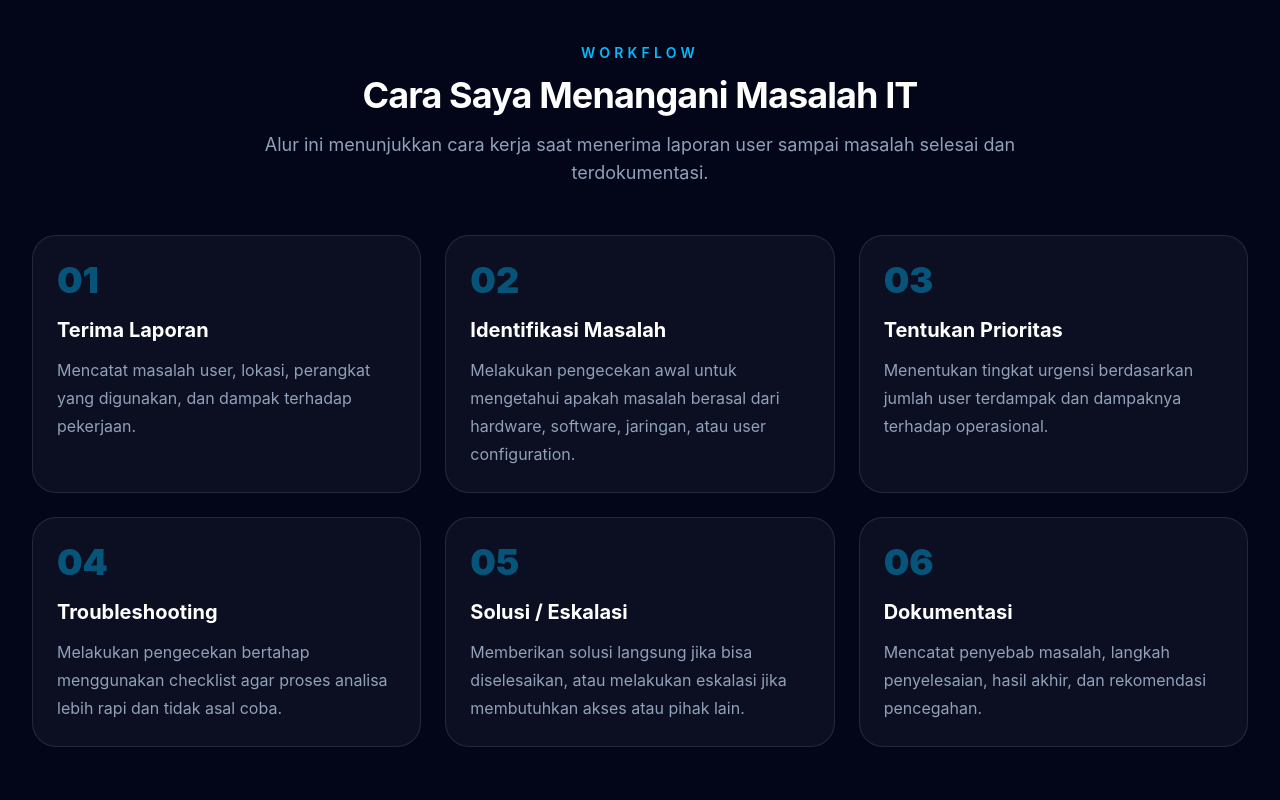
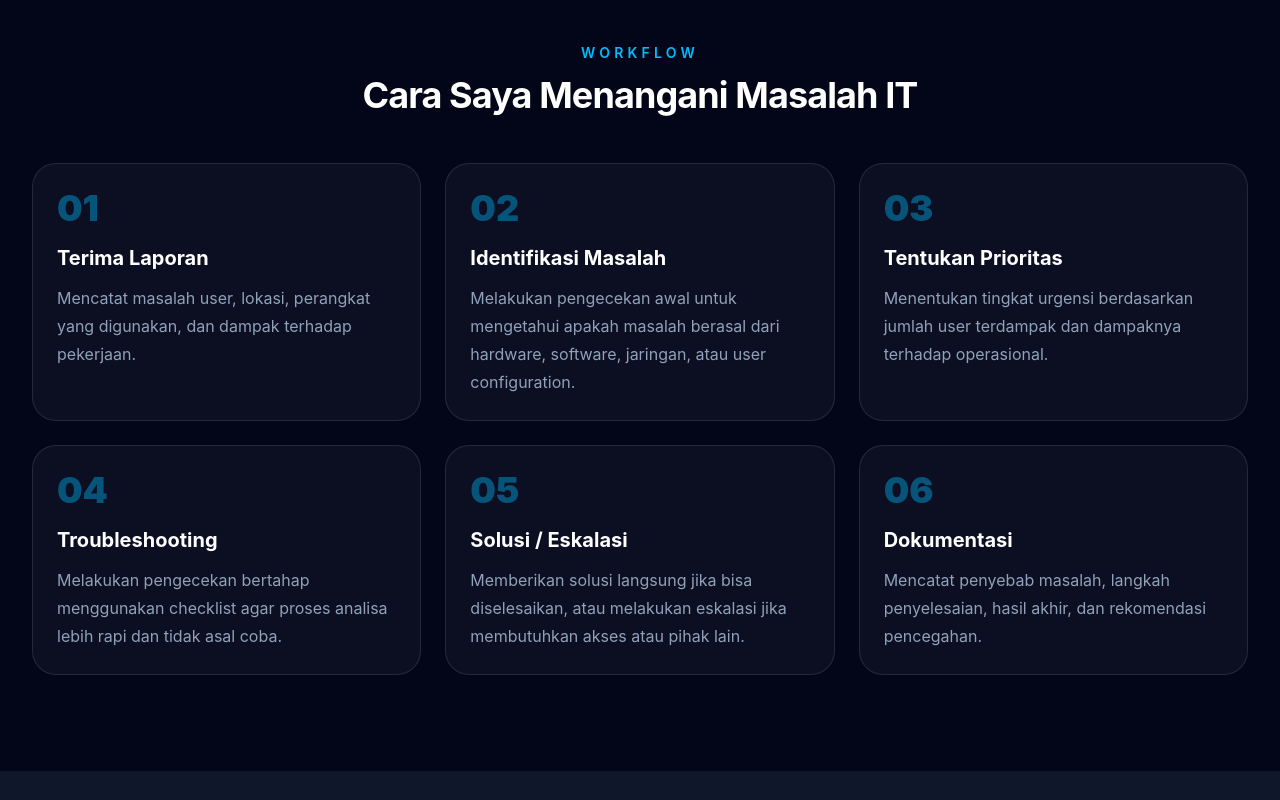
Before and after one commit to joeadnan/it-support-portfolio, a React (Vite) app: page / in a window 1280 px wide. Shown: the part 2200-3000 px from the top of the page. Built offline with nearby package versions, Linux system fonts and the light colour scheme.

Commit message:
perubahan feat terbaru

```diff
--- a/src/components/Learning.tsx
+++ b/src/components/Learning.tsx
@@ -8,7 +8,7 @@ export function Learning() {
         <SectionTitle
           eyebrow="Learning"
           title="Pembelajaran & Hands-on Lab"
-          description="Bagian ini berguna jika pengalaman kerja formal masih terbatas. Fokuskan pada latihan nyata dan dokumentasi belajar."
+          description=""
         />
 
         <div className="rounded-3xl border border-white/10 bg-slate-950/80 p-6 md:p-8">
--- a/src/components/Workflow.tsx
+++ b/src/components/Workflow.tsx
@@ -8,7 +8,7 @@ export function Workflow() {
         <SectionTitle
           eyebrow="Workflow"
           title="Cara Saya Menangani Masalah IT"
-          description="Alur ini menunjukkan cara kerja saat menerima laporan user sampai masalah selesai dan terdokumentasi."
+          description=""
         />
 
         <div className="grid gap-6 md:grid-cols-2 lg:grid-cols-3">
```
